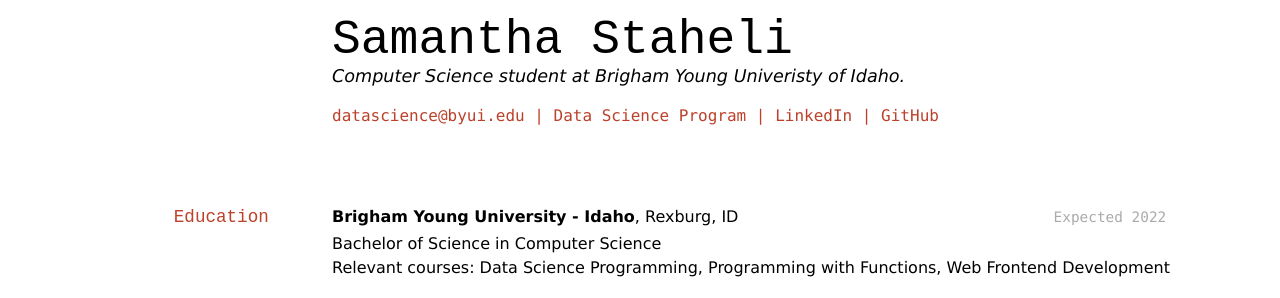
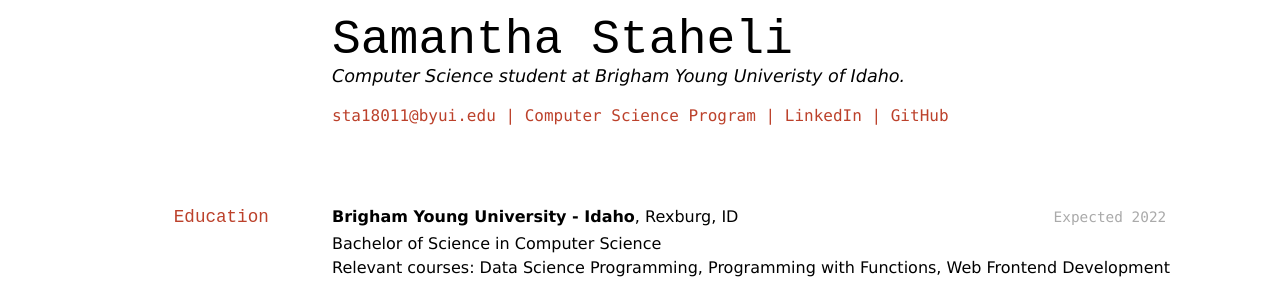
Before and after one commit to byuids-resumes/staheli-resume, a Jekyll site: the page built from docs/index.md, in a window 1280 px wide. Shown: the top 298 px of the page. Built offline with Jekyll 4.4.1, drawn with Linux system fonts in a browser that asks for light colours.

Commit message:
updated links

```diff
--- a/docs/index.md
+++ b/docs/index.md
@@ -6,10 +6,10 @@ title: Samantha Staheli's Resume
 Computer Science student at Brigham Young Univeristy of Idaho.
 
 <div id="webaddress">
-<a href="datascience@byui.edu">datascience@byui.edu</a>
-| <a href="https://byuidatascience.github.io/development.html">Data Science Program</a>
-| <a href="https://www.linkedin.com/groups/13537407/">LinkedIn</a>
-| <a href="https://github.com/byuids-resumes">GitHub</a>
+<a href="sta18011@byui.edu">sta18011@byui.edu</a>
+| <a href="https://byuidatascience.github.io/development.html">Computer Science Program</a>
+| <a href="https://www.linkedin.com/in/samantha-staheli-8aba76177">LinkedIn</a>
+| <a href="https://github.com/samanthastaheli">GitHub</a>
 </div>
 
 <!-- https://www.monique.tech/the-art-of-markdown -->
```
